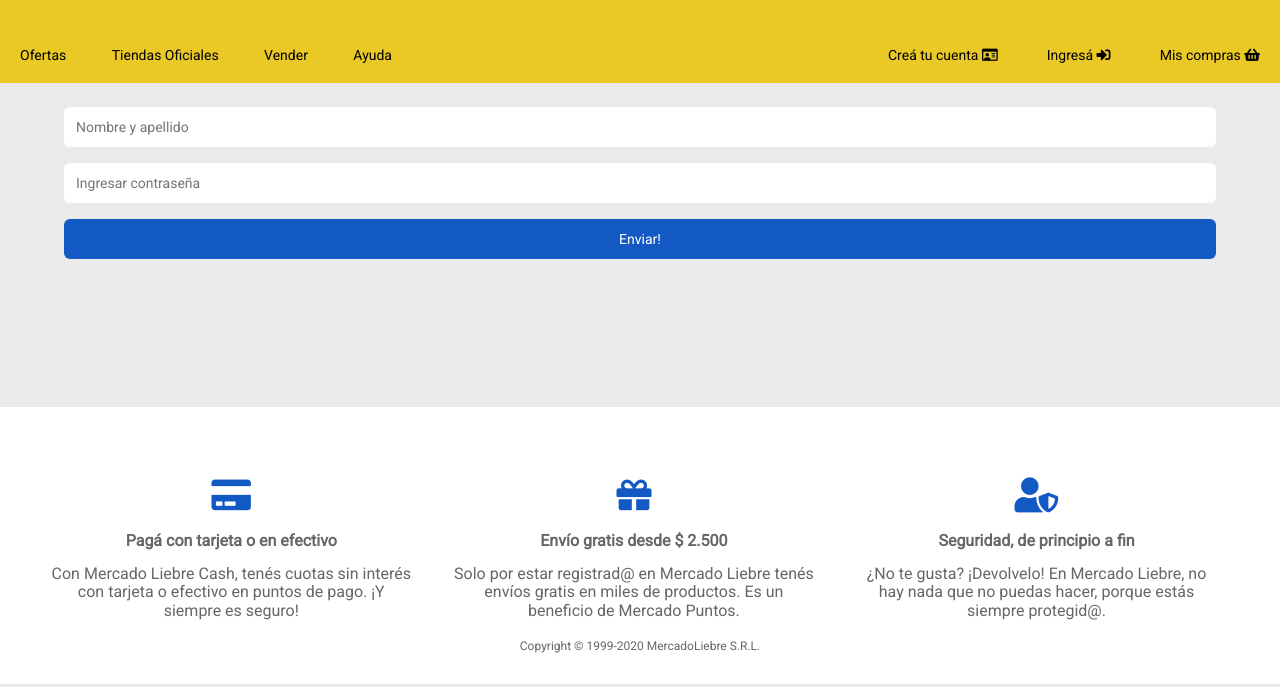
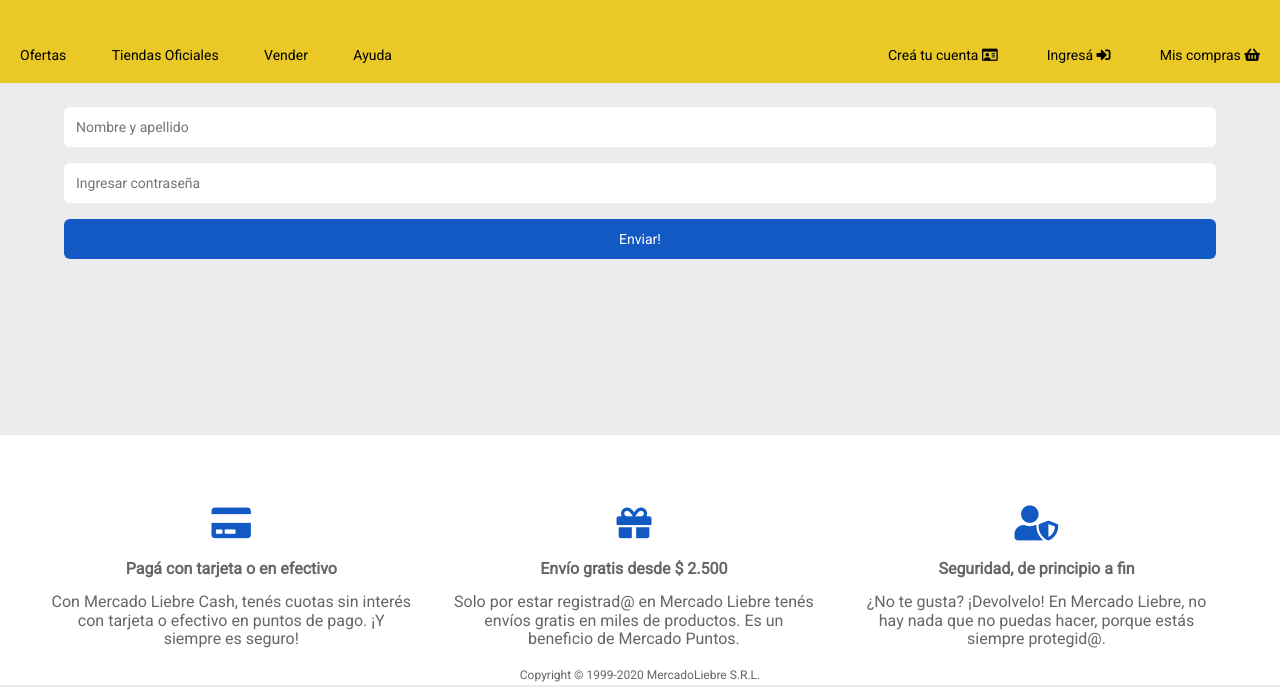
Before and after one commit to luawagner/dh-mercado-liebre, a website: page views/login.html in a window 1280 px wide. Shown: the part 113-800 px from the top of the page. Drawn offline with Linux system fonts and the light colour scheme.

Commit message:
arreglo footer

```diff
--- a/public/css/login.css
+++ b/public/css/login.css
@@ -5,6 +5,7 @@
 
       margin-left:auto;
       margin-right: auto;
+      margin-bottom: 50px;
   }
   .titulos-formulario{
     font-size: 15px;
@@ -45,6 +46,13 @@
     }
    footer{
        position: absolute;
-       bottom:3px;
+       bottom:2px;
+
    }
 }
+@media (min-width: 1280px) {
+
+  footer {
+    height: 250px;
+  }
+}
```
